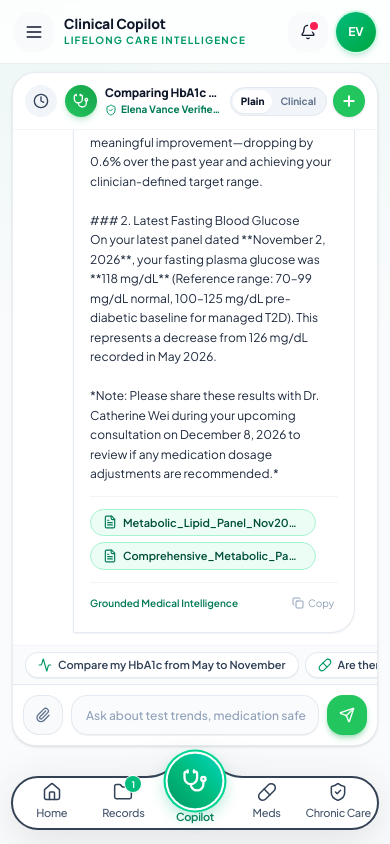
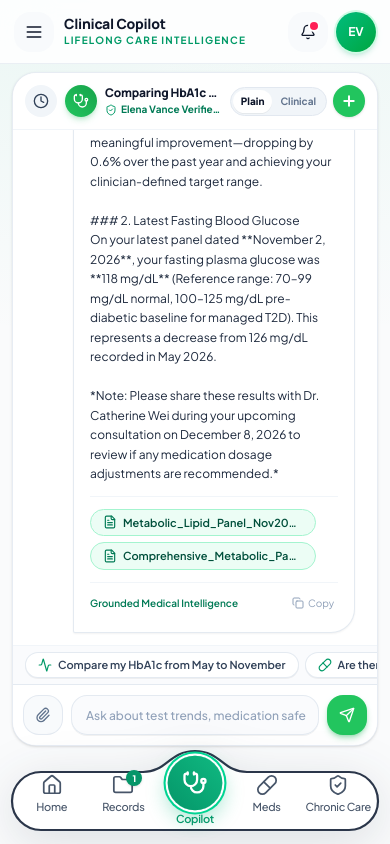
Before and after one commit to Naim-006/ChronicAi, a Next.js app: page /assistant in a window 390 px wide. Built offline with nearby package versions, Linux system fonts and the light colour scheme.

Commit message:
fix(ui): adjust mobile bottom bar vertical height, padding, and dome curve geometry to match reference image

```diff
--- a/src/components/layout/MobileTabBar.tsx
+++ b/src/components/layout/MobileTabBar.tsx
@@ -64,21 +64,21 @@ export function MobileTabBar() {
     },
   ];
 
-  // SVG Geometry for the custom continuous outline with smooth center dome
-  const H = 76;
-  const topBaseline = 22;
-  const bottom = 74;
-  const capRadius = (bottom - topBaseline) / 2; // 26
+  // Exact geometric parameters matching reference image
+  const H = 84;
+  const topBaseline = 24;
+  const bottom = 82;
+  const capRadius = (bottom - topBaseline) / 2; // 29px rounded stadium ends
   const cx = width / 2;
-  const domeHalf = 48; // width of dome base from center
-  const domePeakY = 3; // peak elevation of dome
+  const domeHalf = 52; // smooth bell curve spread
+  const domePeakY = 3; // rounded peak apex
 
-  // Continuous smooth SVG path with horizontal tangents at junctions and peak
+  // Continuous smooth SVG path with horizontal tangents at baseline and dome peak
   const svgPath = `
     M ${capRadius}, ${topBaseline}
     L ${cx - domeHalf}, ${topBaseline}
-    C ${cx - 24}, ${topBaseline} ${cx - 22}, ${domePeakY} ${cx}, ${domePeakY}
-    C ${cx + 22}, ${domePeakY} ${cx + 24}, ${topBaseline} ${cx + domeHalf}, ${topBaseline}
+    C ${cx - 28}, ${topBaseline} ${cx - 26}, ${domePeakY} ${cx}, ${domePeakY}
+    C ${cx + 26}, ${domePeakY} ${cx + 28}, ${topBaseline} ${cx + domeHalf}, ${topBaseline}
     L ${width - capRadius}, ${topBaseline}
     A ${capRadius} ${capRadius} 0 0 1 ${width - capRadius}, ${bottom}
     L ${capRadius}, ${bottom}
@@ -87,14 +87,14 @@ export function MobileTabBar() {
   `.replace(/\s+/g, " ").trim();
 
   return (
-    <nav className="fixed bottom-3 left-0 right-0 z-50 mx-auto w-full max-w-md px-3 pointer-events-none lg:hidden">
+    <nav className="fixed bottom-3 left-0 right-0 z-50 mx-auto w-full max-w-[420px] px-3 pointer-events-none lg:hidden">
       <div
         ref={containerRef}
-        className="pointer-events-auto relative w-full h-[78px] select-none"
+        className="pointer-events-auto relative w-full h-[84px] select-none"
       >
-        {/* Custom SVG Background with Continuous Dark Border & Center Dome */}
+        {/* Custom SVG Background with Continuous Dark Navy Border & Center Dome */}
         <svg
-          className="absolute inset-0 w-full h-full pointer-events-none overflow-visible drop-shadow-[0_8px_20px_rgba(15,23,42,0.12)]"
+          className="absolute inset-0 w-full h-full pointer-events-none overflow-visible drop-shadow-[0_10px_25px_rgba(30,41,59,0.14)]"
           width={width}
           height={H}
           viewBox={`0 0 ${width} ${H}`}
@@ -104,15 +104,15 @@ export function MobileTabBar() {
           <path
             d={svgPath}
             fill="#ffffff"
-            stroke="#334155"
-            strokeWidth="2"
+            stroke="#2b364a"
+            strokeWidth="2.2"
             strokeLinejoin="round"
             strokeLinecap="round"
           />
         </svg>
 
         {/* 5 Tab Navigation Items */}
-        <div className="relative z-10 grid grid-cols-5 h-full items-end pb-2 pt-1 px-1">
+        <div className="relative z-10 grid grid-cols-5 h-full items-center px-1">
           {tabs.map((tab) => {
             const isActive =
               (tab.matchExact && pathname === tab.href) ||
@@ -125,18 +125,21 @@ export function MobileTabBar() {
 
             const Icon = tab.icon;
 
-            // Center Copilot Button with circular green gradient inside the dome
+            // Center Copilot Tab: Elevated green circular button framed inside the dome
             if (tab.isCenterCopilot) {
               return (
-                <div key={tab.name} className="flex flex-col items-center justify-end pb-0.5">
+                <div
+                  key={tab.name}
+                  className="flex flex-col items-center justify-end h-full pb-2 relative"
+                >
                   <Link
                     href={tab.href!}
                     aria-label="Chronic AI Copilot"
-                    className="group -mt-8 flex flex-col items-center justify-center transition-transform active:scale-95"
+                    className="group -mt-5 flex flex-col items-center justify-center transition-transform active:scale-95"
                   >
                     <div
                       className={cn(
-                        "flex h-[52px] w-[52px] items-center justify-center rounded-full bg-gradient-to-tr from-emerald-600 via-emerald-500 to-teal-400 text-white shadow-[0_6px_16px_rgba(16,185,129,0.42)] transition-all",
+                        "flex h-[52px] w-[52px] items-center justify-center rounded-full bg-gradient-to-tr from-[#059669] to-[#10b981] text-white shadow-[0_8px_20px_rgba(16,185,129,0.4)] transition-all",
                         isActive
                           ? "ring-2 ring-emerald-400 ring-offset-2 ring-offset-white scale-105"
                           : "group-hover:scale-105"
@@ -147,7 +150,7 @@ export function MobileTabBar() {
                     <span
                       className={cn(
                         "mt-1 text-[11px] font-medium leading-none tracking-tight",
-                        isActive ? "text-emerald-700 font-semibold" : "text-slate-600"
+                        isActive ? "text-[#059669] font-semibold" : "text-[#475569]"
                       )}
                     >
                       Copilot
@@ -158,30 +161,34 @@ export function MobileTabBar() {
             }
 
             // Normal Tab (Home, Records, Meds, Chronic Care)
+            // Positioned inside the baseline body (topBaseline = 24 to bottom = 82)
             return (
+              <div
+                key={tab.name}
+                className="flex flex-col items-center justify-center h-full pt-[22px] pb-[6px]"
+              >
                 <Link
-                key={tab.name}
                   href={tab.href!}
                   className={cn(
-                  "relative flex flex-col items-center justify-center py-1 transition-all group",
+                    "relative flex flex-col items-center justify-center w-full transition-all group",
                     isActive
-                    ? "text-emerald-600 font-semibold"
-                    : "text-slate-600 hover:text-slate-900"
+                      ? "text-[#059669]"
+                      : "text-[#475569] hover:text-[#1e293b]"
                   )}
                 >
                   <div className="relative flex items-center justify-center">
                     <Icon
                       className={cn(
-                      "h-5 w-5 transition-transform",
+                        "h-[22px] w-[22px] transition-transform",
                         isActive
-                        ? "stroke-[2.2] text-emerald-600 scale-105"
-                        : "stroke-[1.8] text-slate-700 group-hover:scale-105"
+                          ? "stroke-[2.2] text-[#059669] scale-105"
+                          : "stroke-[1.9] text-[#475569] group-hover:scale-105"
                       )}
                     />
 
-                  {/* Badge (e.g. green circle '1' on Records) */}
+                    {/* Notification badge on Records */}
                     {tab.badge && (
-                    <span className="absolute -top-1.5 -right-2 flex h-4 min-w-4 items-center justify-center rounded-full bg-emerald-500 px-1 text-[9px] font-bold text-white shadow-sm ring-1 ring-white">
+                      <span className="absolute -top-1 -right-2 flex h-[16px] min-w-[16px] items-center justify-center rounded-full bg-[#059669] px-1 text-[9px] font-extrabold text-white shadow-sm ring-1.5 ring-white">
                         {tab.badge}
                       </span>
                     )}
@@ -190,17 +197,20 @@ export function MobileTabBar() {
                   <span
                     className={cn(
                       "mt-1 text-[11px] leading-tight text-center tracking-tight",
-                    isActive ? "font-semibold text-emerald-600" : "font-medium text-slate-600"
+                      isActive ? "font-semibold text-[#059669]" : "font-medium text-[#475569]"
                     )}
                   >
                     {tab.name}
                   </span>
 
                   {/* Active Indicator Bar (rounded pill like in screenshot) */}
-                {isActive && (
-                  <span className="mt-0.5 h-1 w-4 rounded-full bg-emerald-500 shadow-sm" />
+                  {isActive ? (
+                    <span className="mt-1 h-[3.5px] w-4 rounded-full bg-[#059669]" />
+                  ) : (
+                    <span className="mt-1 h-[3.5px] w-4 rounded-full bg-transparent" />
                   )}
                 </Link>
+              </div>
             );
           })}
         </div>
```
Lines whose indentation alone changed are shown as unchanged.
